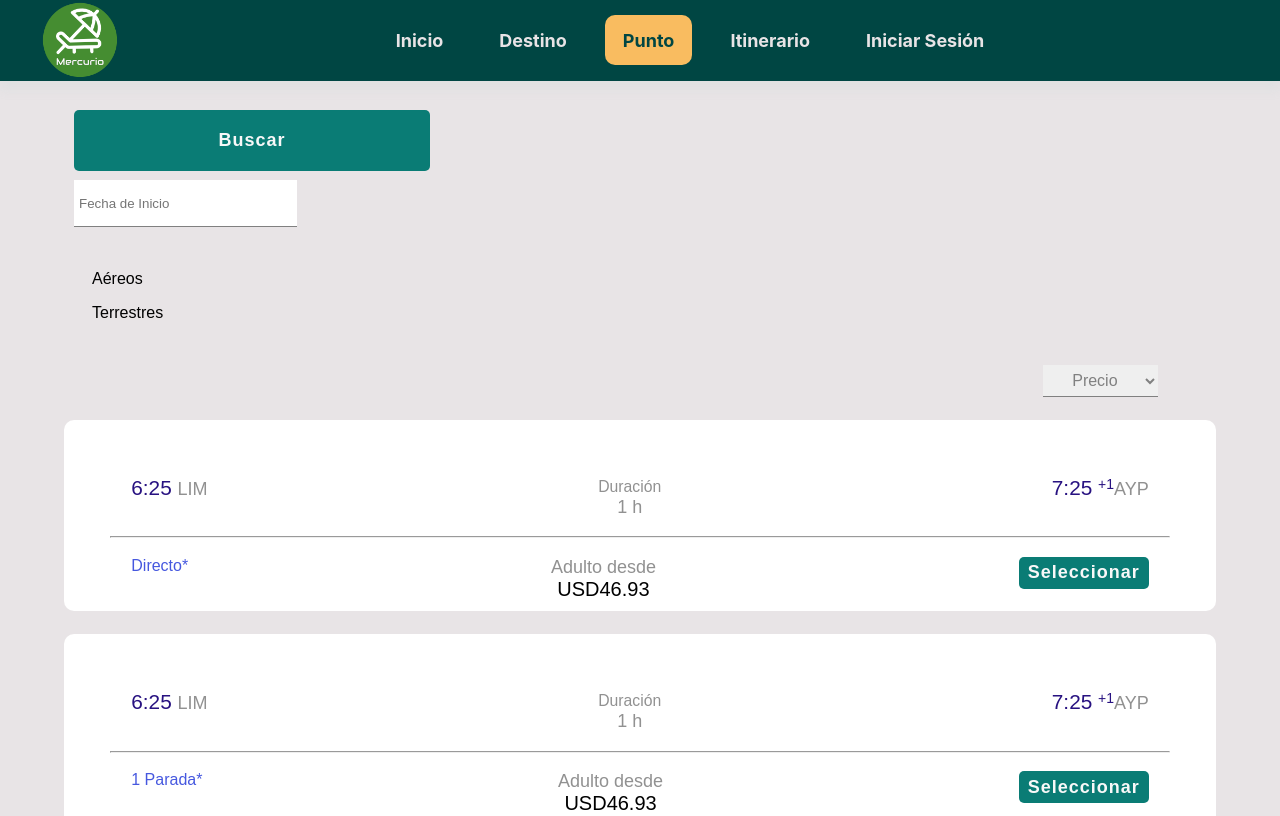
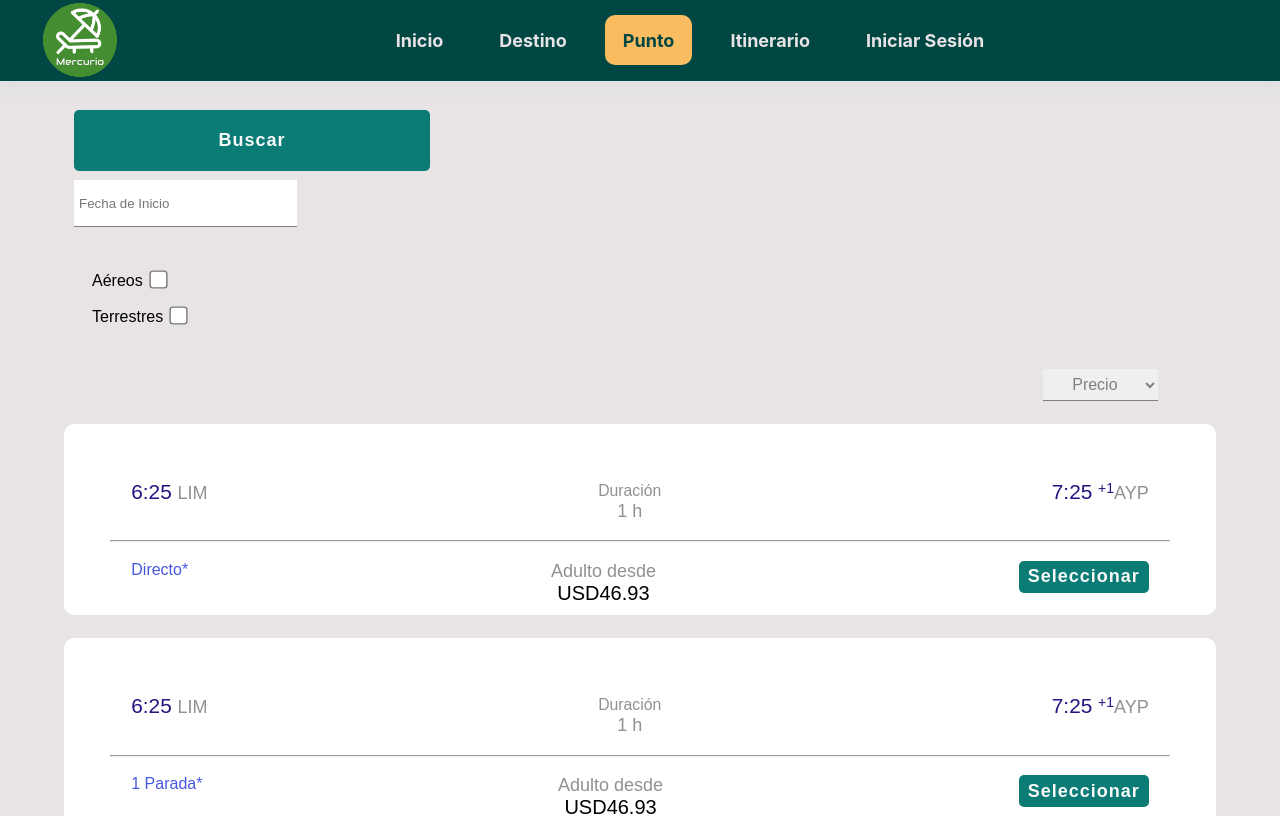
Before and after one commit to eddyrodriguezd/tours-app, a React (Create React App) app: page /puntorecojo in a window 1280 px wide. Shown: the top 816 px of the page. Built offline with nearby package versions, Linux system fonts and the light colour scheme.

Commit message:
arreglar css de checkbox punto de viaje

```diff
--- a/src/components/public/FlyingPoints/FlyingPointsCard.css
+++ b/src/components/public/FlyingPoints/FlyingPointsCard.css
@@ -71,8 +71,8 @@
 	margin-bottom: 0.5rem;
 }
 
-.flying-header-top input,
-.flying-header-option input {
+.flying-header-top > input,
+.flying-header-option > input {
 	border: 0;
 	padding-left: 5px;
 	border-bottom: thin solid gray;
@@ -103,16 +103,20 @@
 /*//////////////////////////////////////////////////////////*/
 
 /* Base for label styling */
+.checkbox {
+	margin-left: 0.5rem;
+	transform: scale(1.4);
+}
 
-[type="checkbox"]:not(:checked),
-[type="checkbox"]:checked {
+[className='checkbox']:not(:checked),
+[className='checkbox']:checked {
 	position: absolute;
 	left: 0;
 	opacity: 0.01;
 }
 
-[type="checkbox"]:not(:checked) + label,
-[type="checkbox"]:checked + label {
+[className='checkbox']:not(:checked) + label,
+[className='checkbox']:checked + label {
 	position: relative;
 	padding-left: 2.3em;
 	font-size: 1.05em;
@@ -122,9 +126,9 @@
 
 /* checkbox aspect */
 
-[type="checkbox"]:not(:checked) + label:before,
-[type="checkbox"]:checked + label:before {
-  content: "";
+[className='checkbox']:not(:checked) + label:before,
+[className='checkbox']:checked + label:before {
+	content: '';
 	position: absolute;
 	left: 0;
 	top: 0;
@@ -133,16 +137,17 @@
 	border: 1px solid #aaa;
 	background: #fff;
 	border-radius: 0.2em;
-  box-shadow: inset 0 1px 3px rgba(0, 0, 0, 0.1), 0 0 0 rgba(34, 237, 142, 0.2);
+	box-shadow: inset 0 1px 3px rgba(0, 0, 0, 0.1),
+		0 0 0 rgba(34, 237, 142, 0.2);
 	-webkit-transition: all 0.275s;
 	transition: all 0.275s;
 }
 
 /* checked mark aspect */
 
-[type="checkbox"]:not(:checked) + label:after,
-[type="checkbox"]:checked + label:after {
-  content: "✔";
+[className='checkbox']:not(:checked) + label:after,
+[className='checkbox']:checked + label:after {
+	content: '✔';
 	position: absolute;
 	top: 0.525em;
 	left: 0.1em;
@@ -155,13 +160,13 @@
 
 /* checked mark aspect changes */
 
-[type="checkbox"]:not(:checked) + label:after {
+[className='checkbox']:not(:checked) + label:after {
 	opacity: 0;
 	-webkit-transform: scale(0) rotate(45deg);
 	transform: scale(0) rotate(45deg);
 }
 
-[type="checkbox"]:checked + label:after {
+[className='checkbox']:checked + label:after {
 	opacity: 1;
 	-webkit-transform: scale(1) rotate(0);
 	transform: scale(1) rotate(0);
@@ -169,25 +174,25 @@
 
 /* Disabled checkbox */
 
-[type="checkbox"]:disabled:not(:checked) + label:before,
-[type="checkbox"]:disabled:checked + label:before {
+[className='checkbox']:disabled:not(:checked) + label:before,
+[className='checkbox']:disabled:checked + label:before {
 	box-shadow: none;
 	border-color: #bbb;
 	background-color: #e9e9e9;
 }
 
-[type="checkbox"]:disabled:checked + label:after {
+[className='checkbox']:disabled:checked + label:after {
 	color: #777;
 }
 
-[type="checkbox"]:disabled + label {
+[className='checkbox']:disabled + label {
 	color: #aaa;
 }
 
 /* Accessibility */
 
-[type="checkbox"]:checked:focus + label:before,
-[type="checkbox"]:not(:checked):focus + label:before {
+[className='checkbox']:checked:focus + label:before,
+[className='checkbox']:not(:checked):focus + label:before {
 	box-shadow: inset 0 1px 3px rgba(0, 0, 0, 0.1),
 		0 0 0 6px rgba(34, 237, 159, 0.2);
 }
@@ -206,7 +211,7 @@
 	padding-top: 110px;
 	max-width: 1200px;
 	margin: auto;
-  font-family: "Nunito", sans-serif;
+	font-family: 'Nunito', sans-serif;
 }
 
 .title-size-26 {
--- a/src/components/public/FlyingPoints/FlyingPointsHeader.jsx
+++ b/src/components/public/FlyingPoints/FlyingPointsHeader.jsx
@@ -5,13 +5,13 @@ const Header = () => (
 				<p>
 					<label htmlFor='test'>
 						Aéreos
-						<input type='checkbox' id='test' />
+						<input type='checkbox' className='checkbox' id='test' />
 					</label>
 				</p>
 				<p>
 					<label htmlFor='test2'>
 						Terrestres
-						<input type='checkbox' id='test2' />
+						<input type='checkbox' className='checkbox' id='test2' />
 					</label>
 				</p>
 			</div>
```
Lines whose indentation alone changed are shown as unchanged.
